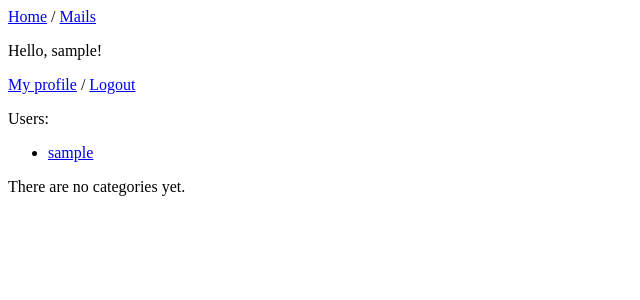
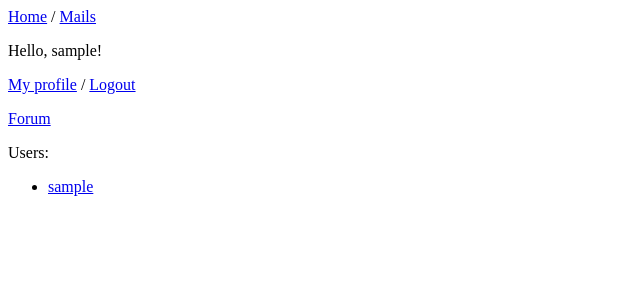
Before and after one commit to dfesenko/django-forum, a Django app: page / in a window 1280 px wide. Shown: the top 300 px of the page, without its empty margins (0-640 px from the left). Run offline with Django 3.2, Linux system fonts and the light colour scheme; the visitor is signed in with stand-in values (Sample User, id 1); data comes from the database, SQL or seed files in the repository; data that the repository does not hold is empty.

Commit message:
Add ForumView and Forum page

```diff
--- a/forum/discussions/templates/discussions/base.html
+++ b/forum/discussions/templates/discussions/base.html
@@ -17,6 +17,11 @@
 
 {% endif %}
 
+    <p>
+        <a href="{% url 'discussions:forum' %}">Forum</a>
+    </p>
+
+
 <p></p>
 
 {% block content %}
--- a/forum/discussions/templates/discussions/index.html
+++ b/forum/discussions/templates/discussions/index.html
@@ -2,10 +2,10 @@
 
 {% block content %}
 
-{% if queryset_list.users %}
+{% if users_list %}
 <p>Users:</p>
     <ul>
-    {% for user in queryset_list.users %}
+    {% for user in users_list %}
         <li><a href="/users/{{ user.id }}/">{{ user.username }}</a></li>
     {% endfor %}
     </ul>
@@ -14,16 +14,4 @@
 {% endif %}
 
 
-{% if queryset_list.categories %}
-<p>Categories:</p>
-    <ul>
-    {% for category in queryset_list.categories %}
-        <li><a href="{% url 'discussions:category' category_id=category.pk %}">{{ category.category_name }}</a></li>
-    {% endfor %}
-    </ul>
-{% else %}
-    <p>There are no categories yet.</p>
-{% endif %}
-
-
 {% endblock %}
--- a/forum/discussions/urls.py
+++ b/forum/discussions/urls.py
@@ -41,6 +41,7 @@ urlpatterns = [
     path('messages/<int:message_id>/delete/', views.DeleteMessageView.as_view(), name='delete_message'),
     path('messages/<int:message_id>/restore/', views.RestoreMessageView.as_view(), name='restore_message'),
     path('messages/<int:message_id>/<slug:read_action>/', views.ReadMessageView.as_view(), name='read_unread'),
-    path('categories/<int:category_id>/', views.CategoryView.as_view(), name='category'),
-    path('categories/topic/<int:topic_id>/', views.TopicView.as_view(), name='topic'),
+    path('forums/', views.ForumView.as_view(), name='forum'),
+    path('forums/<int:category_id>/', views.CategoryView.as_view(), name='category'),
+    path('forums/topic/<int:topic_id>/', views.TopicView.as_view(), name='topic'),
 ]
--- a/forum/discussions/views.py
+++ b/forum/discussions/views.py
@@ -29,10 +29,18 @@ from .models import Profile, Message, DeletedMessage, ReadMessages, Category, To
 
 class IndexView(generic.ListView):
     template_name = 'discussions/index.html'
-    context_object_name = 'queryset_list'
+    context_object_name = 'users_list'
 
     def get_queryset(self):
-        return {'users': User.objects.all(), 'categories': Category.objects.all()}
+        return User.objects.all()
+
+
+class ForumView(generic.ListView):
+    template_name = 'discussions/forum.html'
+    context_object_name = 'categories_list'
+
+    def get_queryset(self):
+        return Category.objects.all()
 
 
 class UserDetailView(generic.DetailView):
```
Also changed, not shown: forum/discussions/templates/discussions/forum.html (added, +17 -0 lines).
